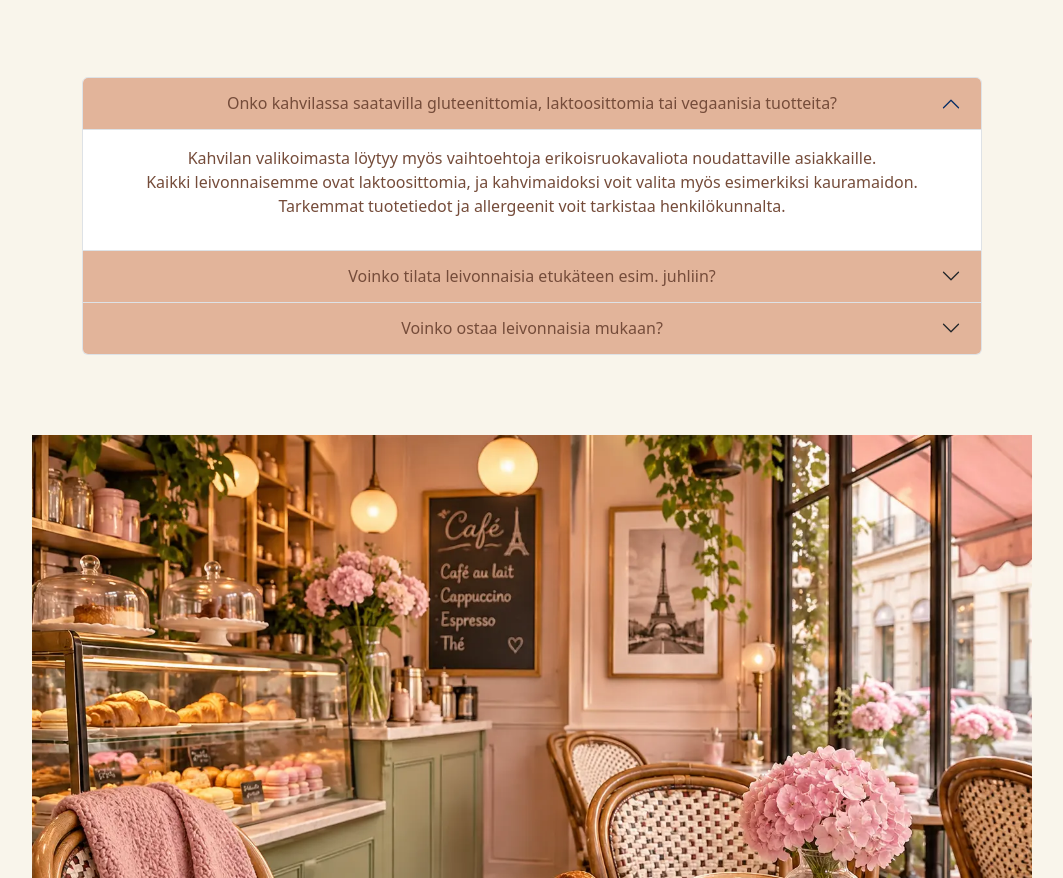
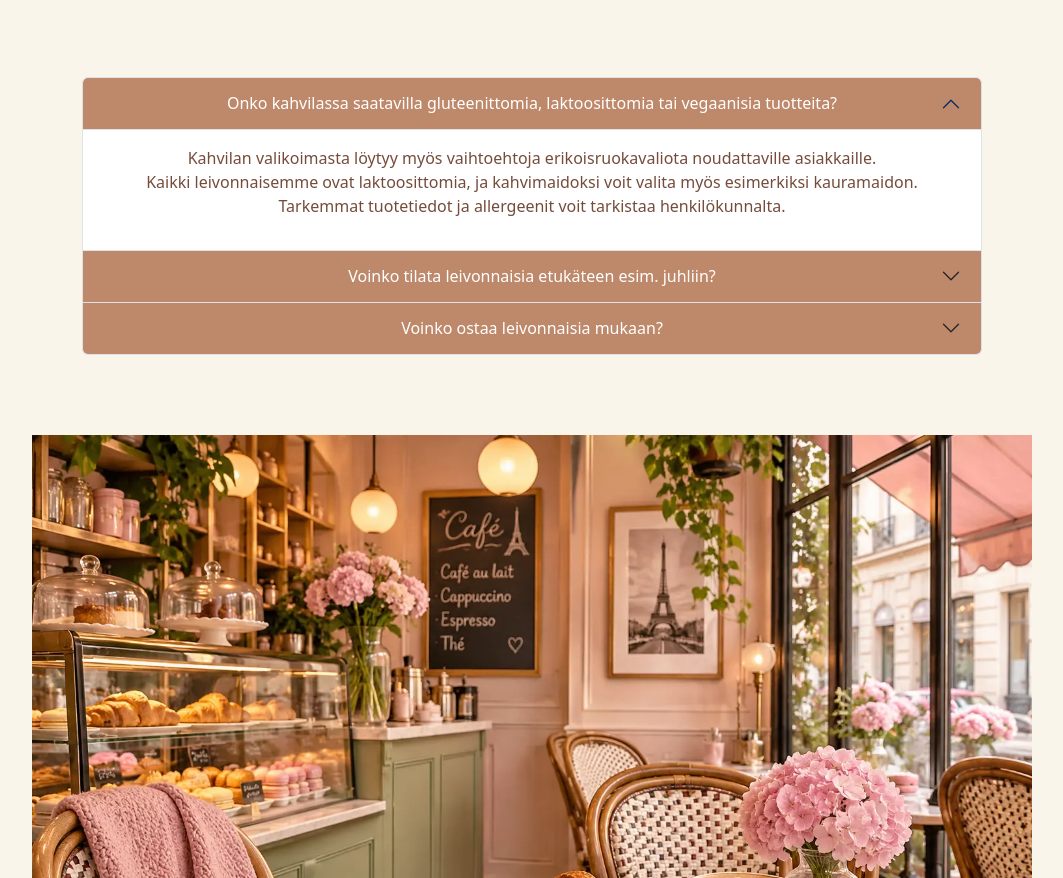
Before and after one commit to annakristiina/bootstrap, a plain HTML site: page yhteystiedot.html in a window 1280 px wide. Shown: the part 901-1779 px from the top of the page, without its empty margins (108-1171 px from the left). Drawn offline with nearby package versions, Linux system fonts and the light colour scheme.

Commit message:
Kokeilin eri värejä haitariin

```diff
--- a/style.css
+++ b/style.css
@@ -285,8 +285,8 @@ p {
     justify-content: center;
     text-align: center;
     position: relative;
-    background-color: #e2b49a;
-    color: #754C3A;
+    background-color: #be886a;
+    color: white;
 }
 
 .accordion .accordion-button::after {
```
